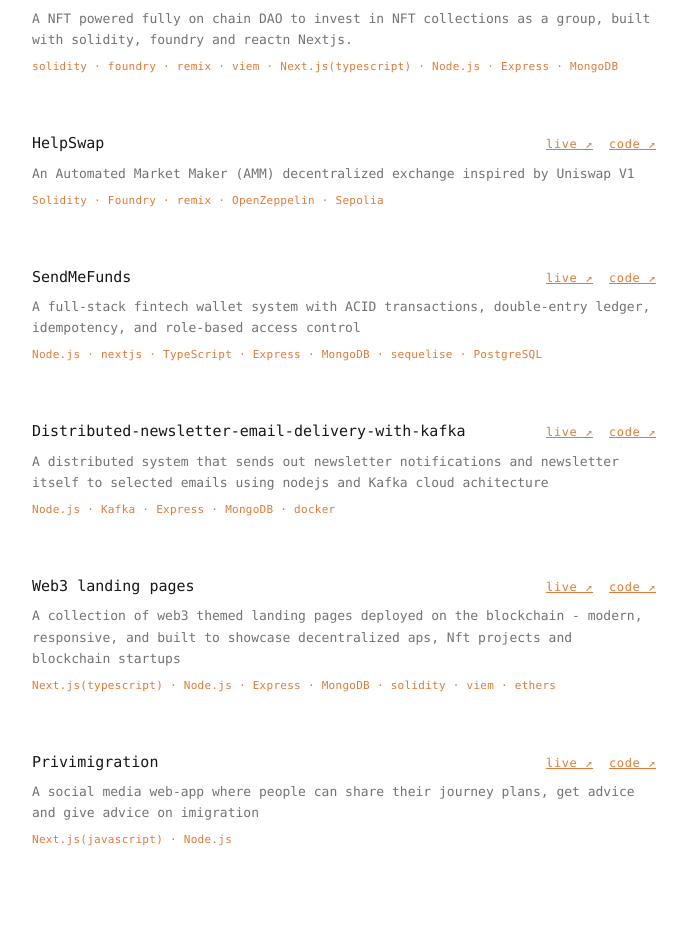
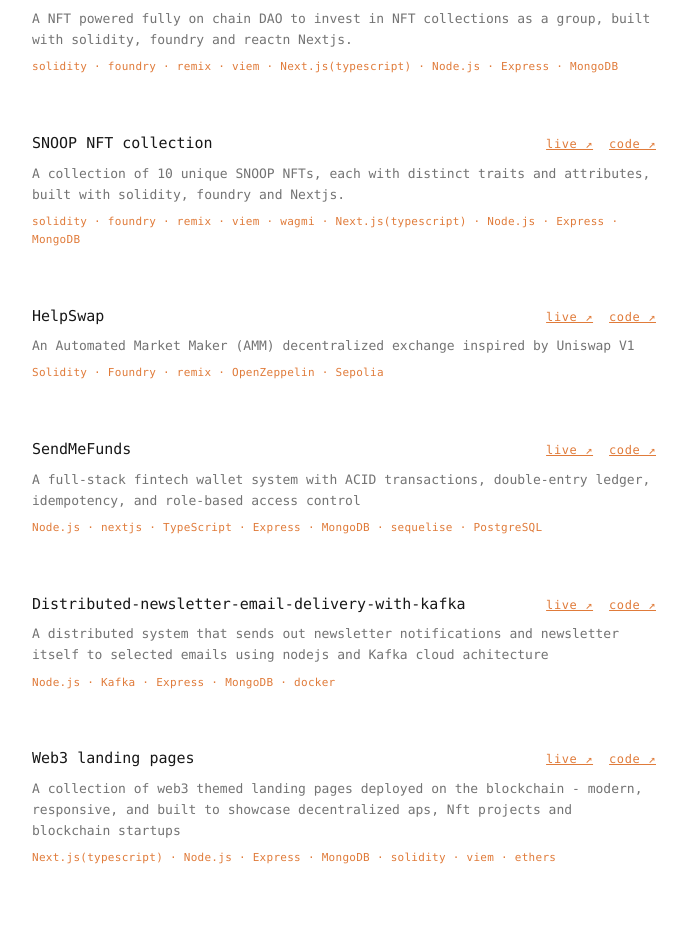
Before and after one commit to shola-devv/PORTFOLIO, a React (Create React App) app: page /About in a window 1280 px wide. Shown: the part 1264-2189 px from the top of the page, without its empty margins (296-983 px from the left). Built offline with nearby package versions, Linux system fonts and the light colour scheme.

Commit message:
updated my page

```diff
--- a/src/pages/About.jsx
+++ b/src/pages/About.jsx
@@ -31,6 +31,14 @@ desc: "A NFT powered fully on chain DAO to invest in NFT collections as a group,
 link: "https://github.com/shola-devv/NFT-powered-onchain-DAO-",
 code:"https://github.com/shola-devv/NFT-powered-onchain-DAO-",
 stack: ["solidity", "foundry", "remix", "viem", "Next.js(typescript)", "Node.js", "Express", "MongoDB" ]
+},
+
+{
+name: "SNOOP NFT collection",
+desc: "A collection of 10 unique SNOOP NFTs, each with distinct traits and attributes, built with solidity, foundry and Nextjs. ",
+link: "https://snoop-nft-webapp.vercel.app",
+code:"https://github.com/shola-devv/snoopNFT-webapp.git",
+stack: ["solidity", "foundry", "remix", "viem", "wagmi", "Next.js(typescript)", "Node.js", "Express", "MongoDB", ]
 },
 
 {
```
